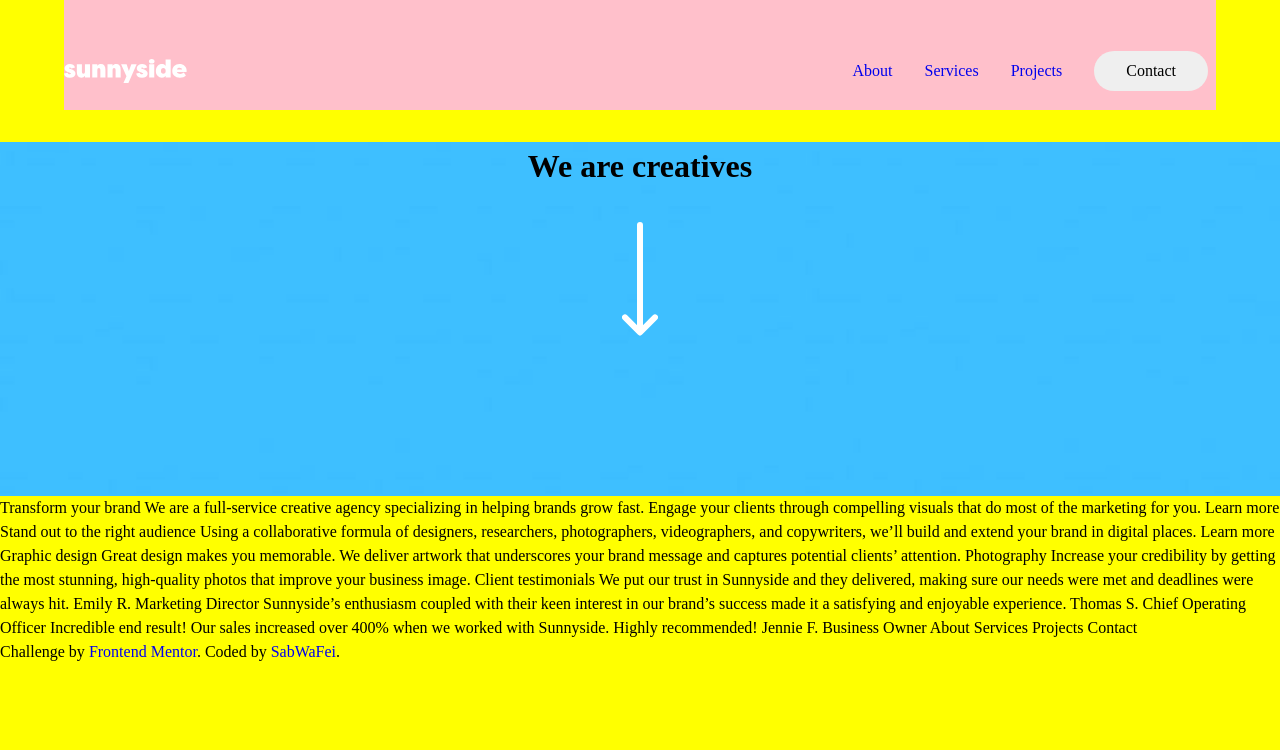
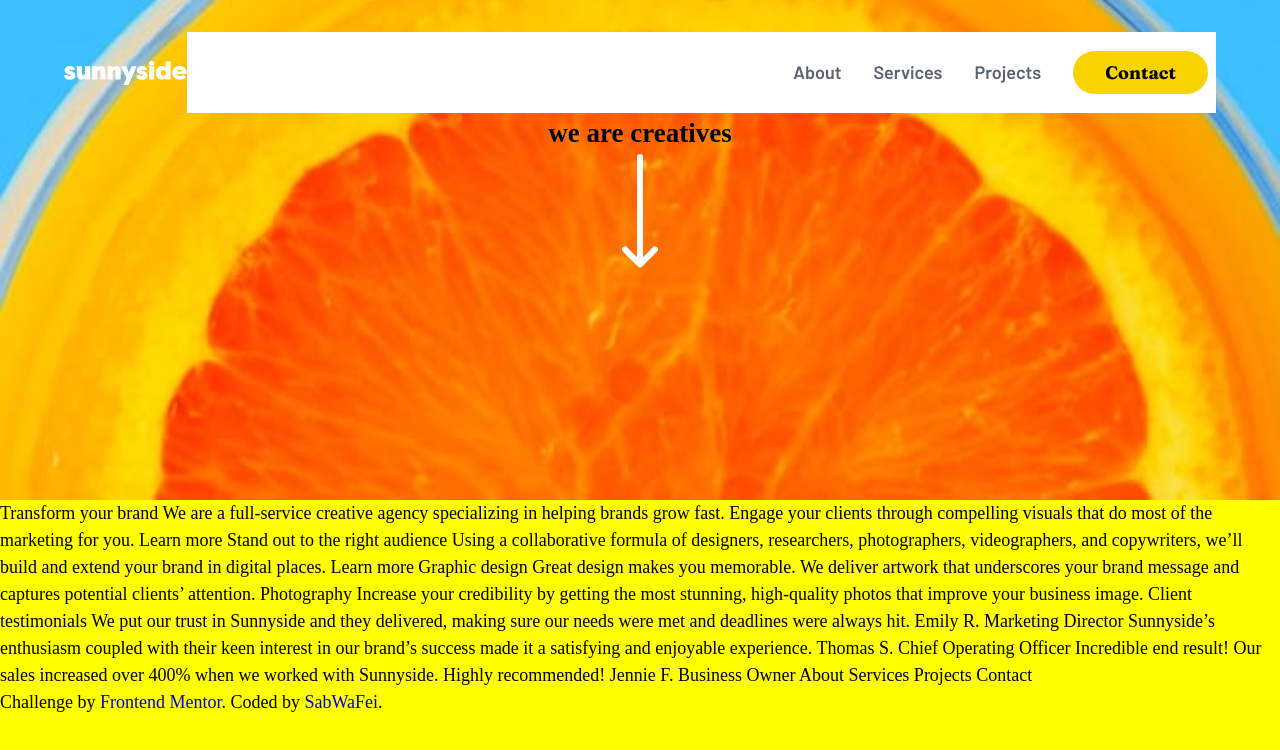
Before and after one commit to sabwafei/sunnyside-agency-landingpopage, a plain HTML site: page index.html in a window 1280 px wide. Drawn offline with Linux system fonts and the light colour scheme.

Commit message:
header and nav
general-
global styles
nav-
link styling
background styling
header-
background image

```diff
--- a/css/stylesheet.css
+++ b/css/stylesheet.css
@@ -1,11 +1,36 @@
 /* coded by SabWaFei */
-/* used for styling */
+@import url("https://fonts.googleapis.com/css2?family=Barlow:wght@600&family=Fraunces:wght@700;900&display=swap");
+
+/* global */
+:root {
+  --clr-sft-red: hsl(7, 99%, 70%);
+  --clr-yellow: hsl(51, 100%, 49%);
+  --clr-gph-text: hsl(167, 40%, 24%);
+  --clr-photo-text: hsl(198, 62%, 26%);
+  --clr-footer: hsl(168, 34%, 41%);
+  --clr-drk-desat-blu: hsl(212, 27%, 19%);
+  --clr-drk-gry-blu: hsl(213, 9%, 39%);
+  --clr-gry-blu: hsl(210, 4%, 67%);
+  --clr-white: hsl(0, 0%, 100%);
+  --ff-barlow: "Barlow", sans-serif;
+  --ff-fraunces: "Fraunces", serif;
+  --fw-fr-bold: 700;
+  --fw-fr-bolder: 900;
+}
 body {
-  background-color: pink;
+  font-size: 18px;
 }
+section {
+  display: flex;
+  flex-direction: column;
+  justify-content: center;
+  align-items: center;
+}
+
+/* end global */
+
 /* nav styling */
 nav {
-  background-color: pink;
   margin-right: auto;
   margin-left: auto;
   display: flex;
@@ -19,7 +44,7 @@ nav {
   content: " ";
   width: 0;
   height: 0;
-  border-bottom: 40px solid blue;
+  border-bottom: 40px solid white;
   border-left: 40px solid transparent;
   position: absolute;
   top: -40px;
@@ -32,15 +57,22 @@ nav {
   top: 120px;
   width: 90%;
   text-align: center;
-  background-color: pink;
+  background-color: var(--clr-white);
 }
 .main-nav > li {
   padding: 1.2rem 0.5rem 1.2rem 0.5rem;
+}
+.main-nav li a {
+  color: var(--clr-drk-gry-blu);
+  font-family: var(--ff-barlow);
 }
 .main-nav button {
   border: none;
   border-radius: 25px;
   padding: 0.5rem 2rem 0.5rem 2rem;
+  background-color: var(--clr-yellow);
+  color: black;
+  font-family: var(--ff-fraunces);
 }
 /* desktop */
 @media only screen and (min-width: 769px) {
@@ -62,29 +94,14 @@ nav {
     position: static;
   }
 }
+/* end nav styling */
 
-/* end nav styling */
-/* hero section styling */
-.hero-section {
-  margin-top: 2rem;
-  padding-bottom: 10rem;
-  text-align: center;
-  position: relative;
+/* header hero section */
+header {
+  background-image: url(/images/mobile/image-header.jpg);
+  background-size: cover;
+  background-position: bottom;
+  background-repeat: no-repeat;
+  height: 500px;
 }
-.hero-section::after {
-  /* using before to place background image perfectly */
-  content: "";
-  background: url(/images/mobile/image-header.jpg) no-repeat center/cover;
-  position: absolute;
-  top: 0px;
-  left: 0;
-  width: 100%;
-  height: 100%;
-  z-index: -1;
-}
-.hero-section img {
-  margin-top: 2rem;
-  margin-left: auto;
-  margin-right: auto;
-}
-/* end hero section styling */
+/* end hero section */
--- a/index.html
+++ b/index.html
@@ -22,6 +22,7 @@
     <title>Frontend Mentor | Sunnyside agency landing page</title>
   </head>
   <body>
+    <header>
       <nav>
         <a href="#"><img src="/images/logo.svg" alt="company logo" /></a>
         <ul class="main-nav">
@@ -36,10 +37,11 @@
           class="hamburger-menu"
         />
       </nav>
-    <div class="hero-section">
-      <h1>We are creatives</h1>
-      <img src="/images/icon-arrow-down.svg" alt="" class="img-size" />
-    </div>
+      <section class="hero">
+        <h1>we are creatives</h1>
+        <img src="/images/icon-arrow-down.svg" alt="down arrow" />
+      </section>
+    </header>
 
     Transform your brand We are a full-service creative agency specializing in
     helping brands grow fast. Engage your clients through compelling visuals
```
Lines whose indentation alone changed are shown as unchanged.
